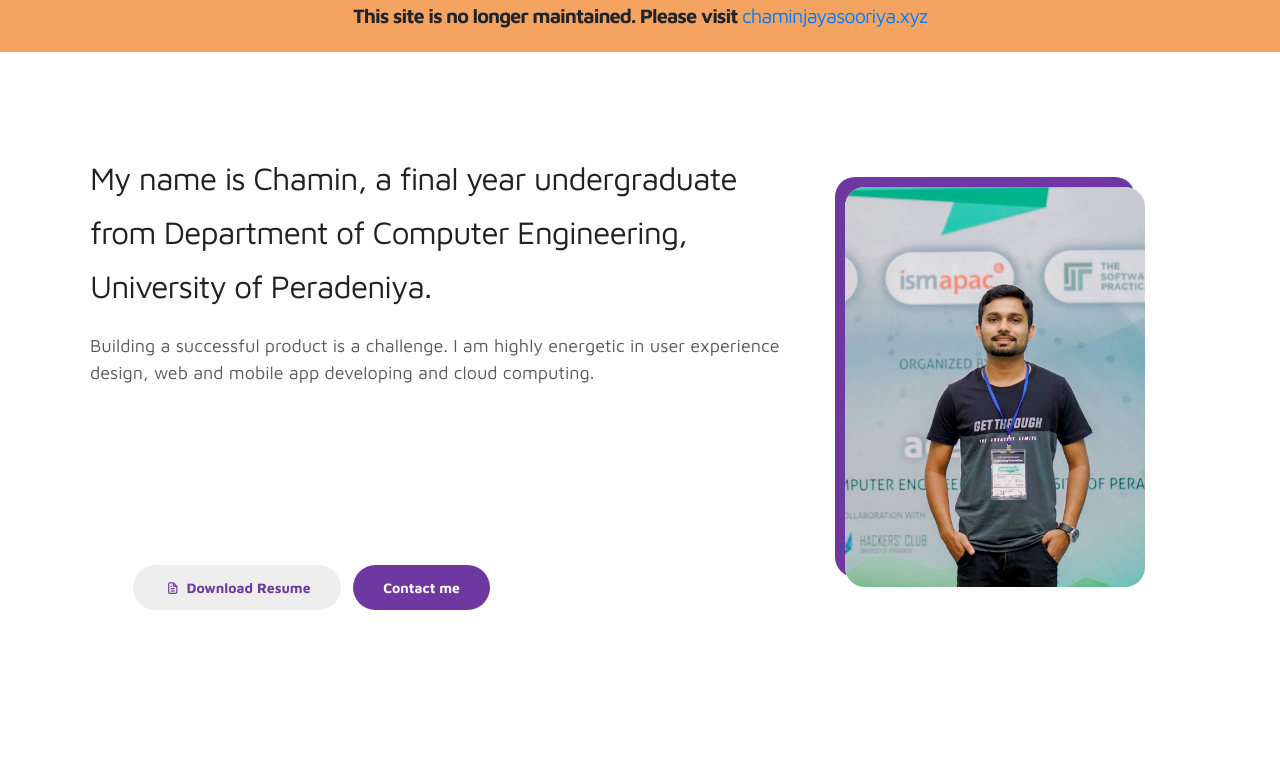
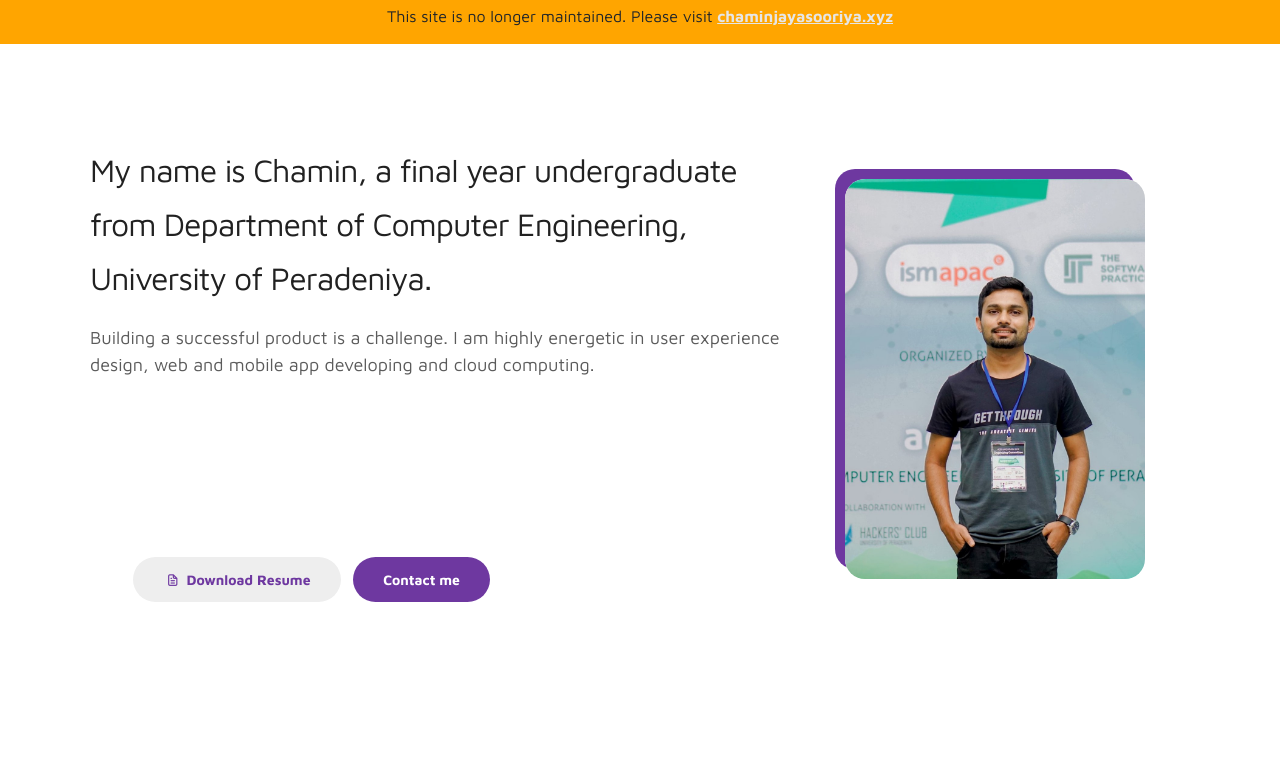
Before and after one commit to chamin96/chaminjayasooriya.github.io, a plain HTML site: page index.html in a window 1280 px wide. Shown: the part 82-841 px from the top of the page. Drawn offline with Linux system fonts and the light colour scheme.

Commit message:
update site

```diff
--- a/css/tooplate-style.css
+++ b/css/tooplate-style.css
@@ -12,7 +12,14 @@ body {
   align-items: center;
   justify-content: center;
   padding: 1rem;
-  background-color: sandybrown;
+  background-color: orange;
+  font-weight: lighter !important;
+}
+
+.banner a {
+  color: #e6e6e6;
+  font-weight: 800;
+  text-decoration: underline !important;
 }
 
 .full-screen {
@@ -159,7 +166,7 @@ b, strong {
     transform: translateY(0px);
   }
   25% {
-    opacity: 1;
+    opacity: 1;#ebebeb
     transform: translateY(0px);
   }
   30% {
--- a/index.html
+++ b/index.html
@@ -26,10 +26,10 @@
 
   <body>
     <div class="banner">
-      <h5>
+      <span>
         This site is no longer maintained. Please visit
         <a href="https://chaminjayasooriya.xyz/">chaminjayasooriya.xyz</a>
-      </h5>
+      </span>
     </div>
     <!-- MENU -->
     <nav class="navbar navbar-expand-sm navbar-light">
```
